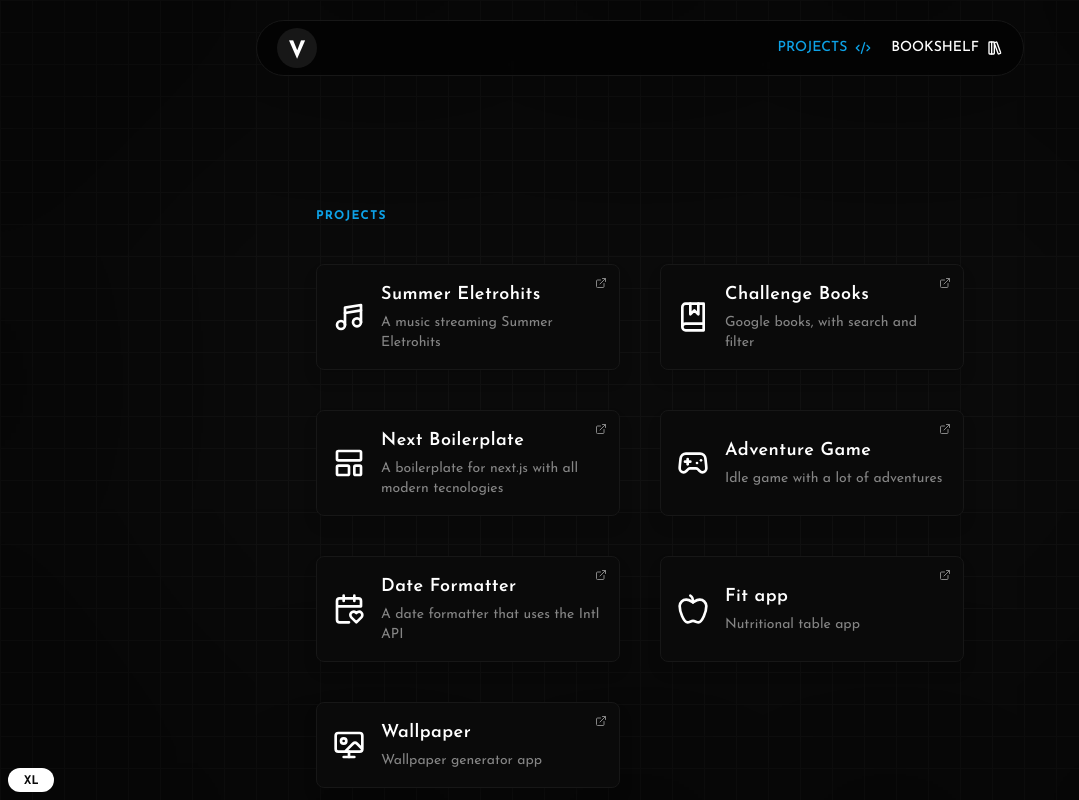
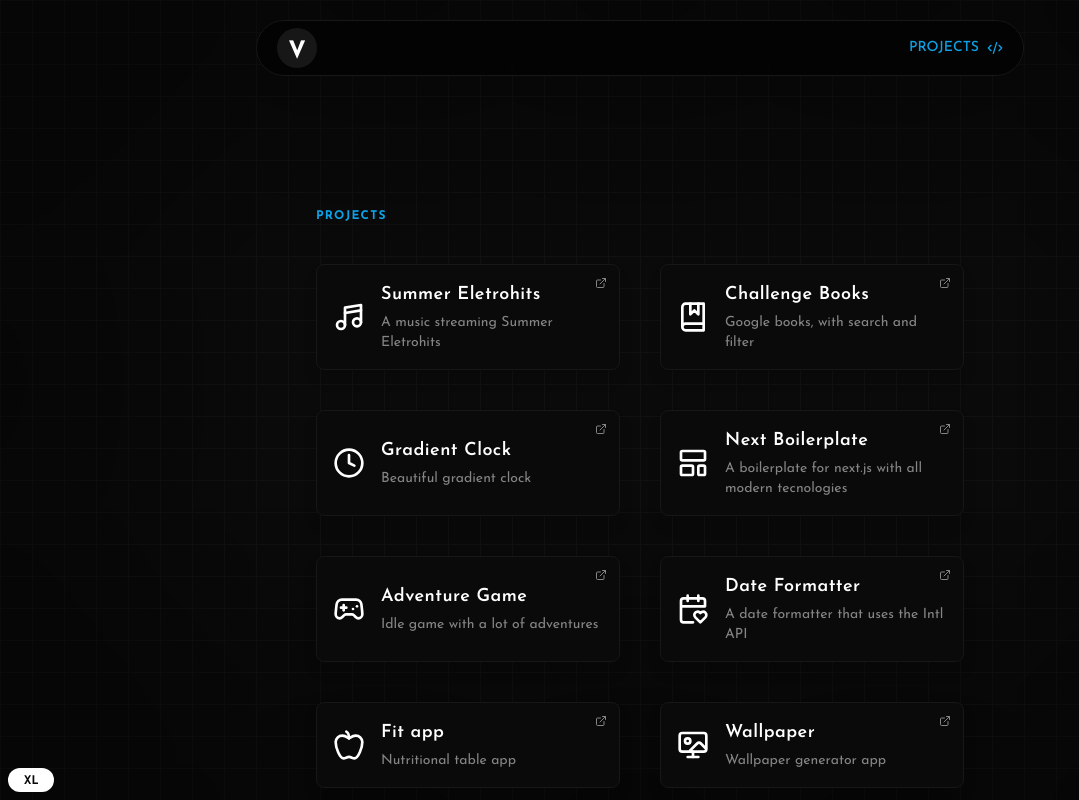
Before and after one commit to vinihvc/viniciusvicentini.com, a Next.js app: page /projects in a window 1280 px wide. Shown: the top 800 px of the page, without its empty margins (0-1079 px from the left). Built offline with nearby package versions, Linux system fonts and the light colour scheme; no server answers.

Commit message:
update projects

```diff
--- a/constants/repo.ts
+++ b/constants/repo.ts
@@ -2,6 +2,7 @@ import {
   Apple,
   BookMarked,
   CalendarHeart,
+  Clock,
   Gamepad2,
   LayoutTemplate,
   Music4,
@@ -22,6 +23,13 @@ export const REPO_LINKS = [
     repo_url: 'https://github.com/vinihvc/challenge-books',
     website_url: 'https://challenge-books.vercel.app/',
     icon: BookMarked,
+  },
+  {
+    title: 'Gradient Clock',
+    description: 'Beautiful gradient clock',
+    repo_url: 'https://github.com/vinihvc/gradient-clock ',
+    website_url: 'https://clock.viniciusvicentini.com/',
+    icon: Clock,
   },
   {
     title: 'Next Boilerplate',
--- a/constants/routes.ts
+++ b/constants/routes.ts
@@ -6,9 +6,9 @@ export const APP_ROUTES = [
     label: 'Projects',
     icon: Code2,
   },
-  {
-    href: '/bookshelf',
-    label: 'Bookshelf',
-    icon: LibraryBig,
-  },
+  // {
+  //   href: '/bookshelf',
+  //   label: 'Bookshelf',
+  //   icon: LibraryBig,
+  // },
 ]
```
Also changed, not shown: package.json (+11 -11 lines), 1 other file (tests, documents, lock files or other folders).
